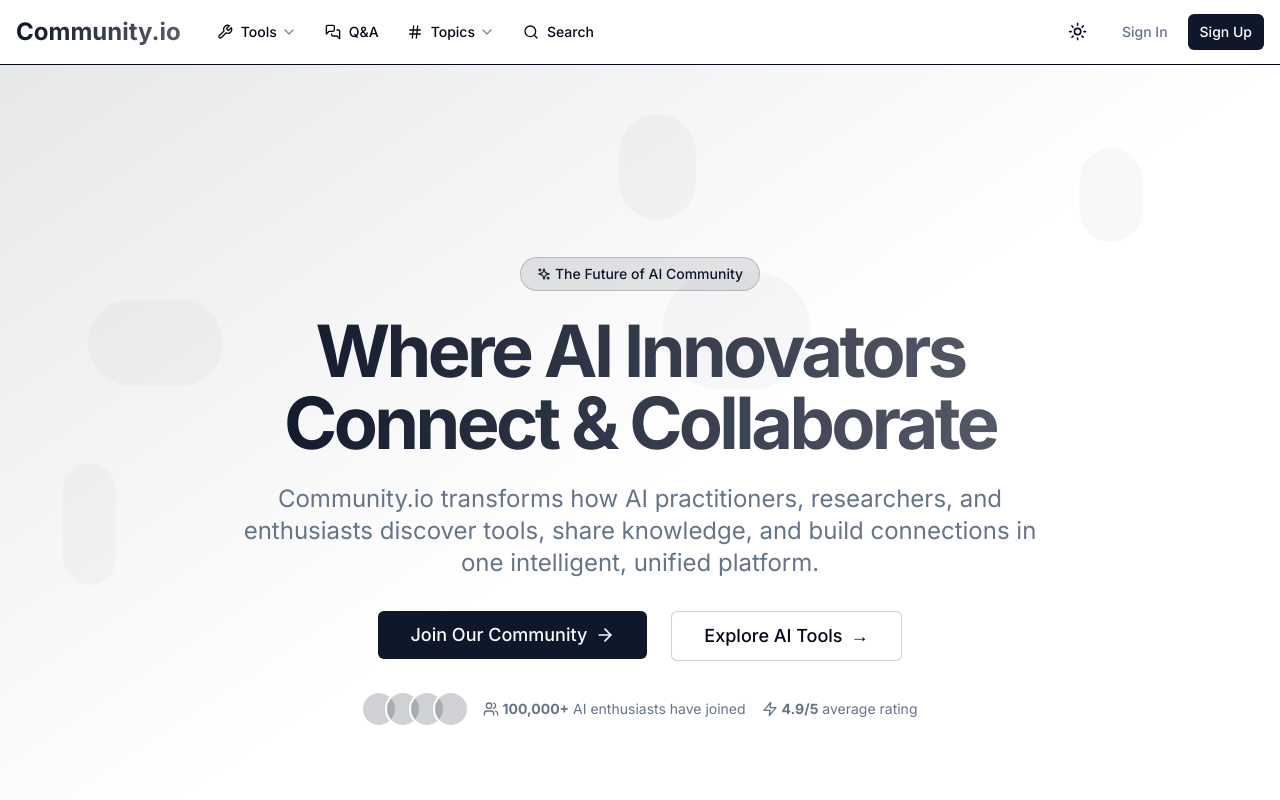
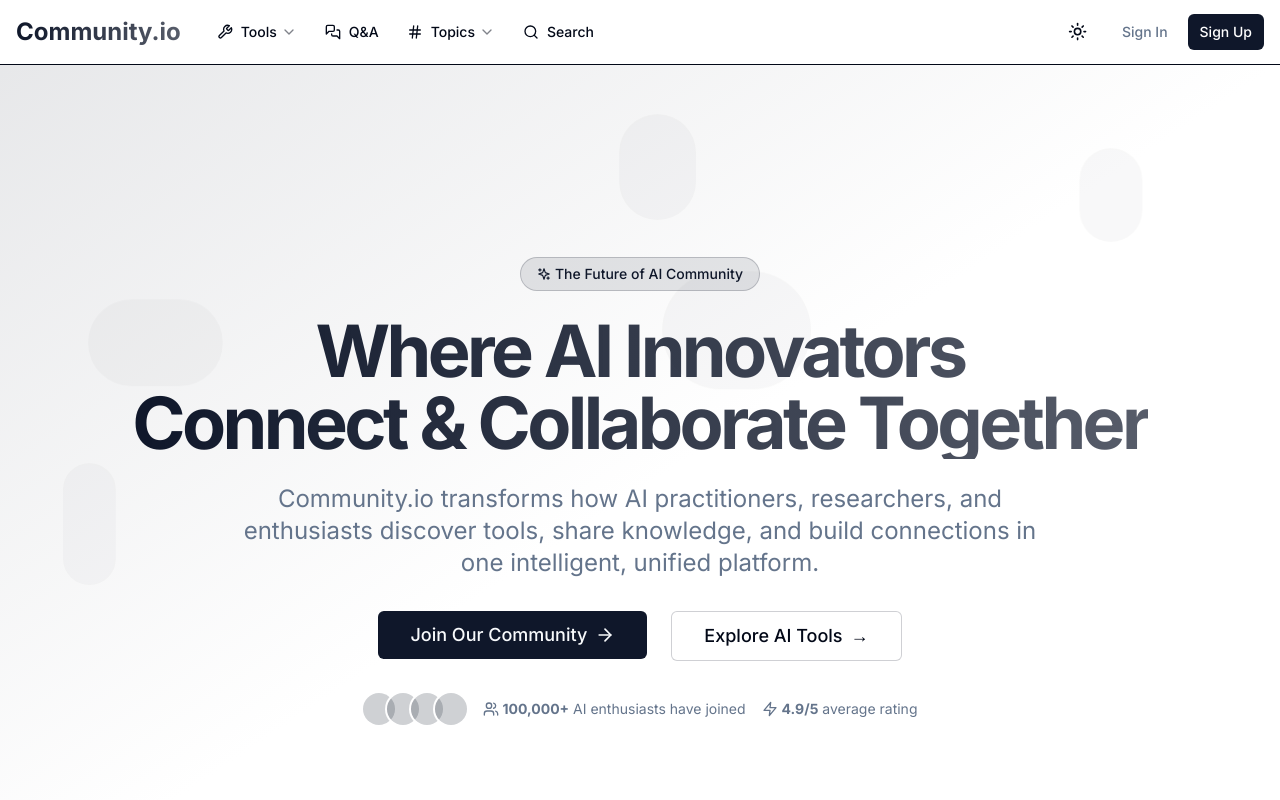
Before and after one commit to lawrns/community-platform, a Next.js app in the folder frontend/: page / in a window 1280 px wide. Shown: the top 800 px of the page. Built offline with nearby package versions, Linux system fonts and the light colour scheme; no server answers.

Commit message:
Update homepage title to include 'Together'

```diff
--- a/frontend/app/page.tsx
+++ b/frontend/app/page.tsx
@@ -92,7 +92,7 @@ export default function Home() {
                 className="text-4xl font-bold tracking-tighter sm:text-5xl md:text-6xl lg:text-7xl bg-clip-text text-transparent bg-gradient-to-r from-primary to-primary/70"
               >
                 Where AI Innovators <br className="hidden md:inline" />
-                Connect & Collaborate
+                Connect & Collaborate Together
               </motion.h1>
 
               <motion.p
```
